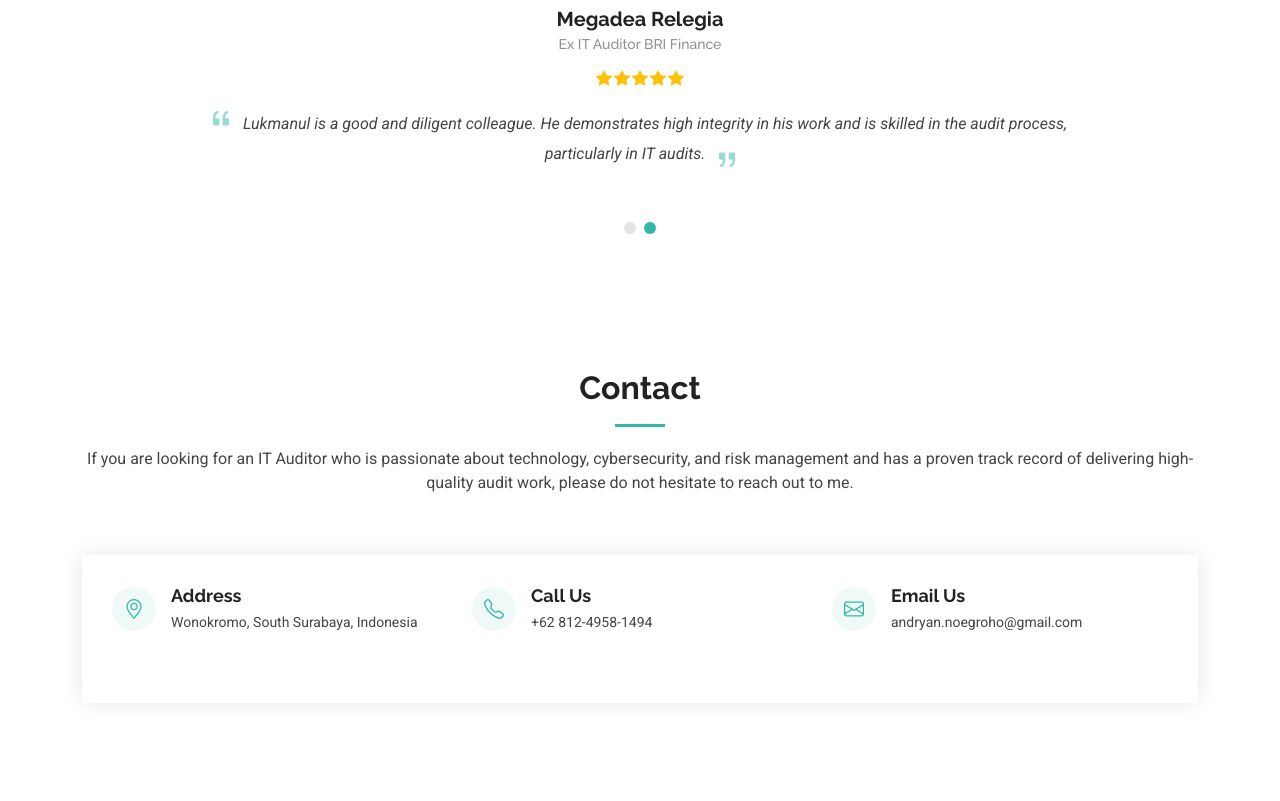
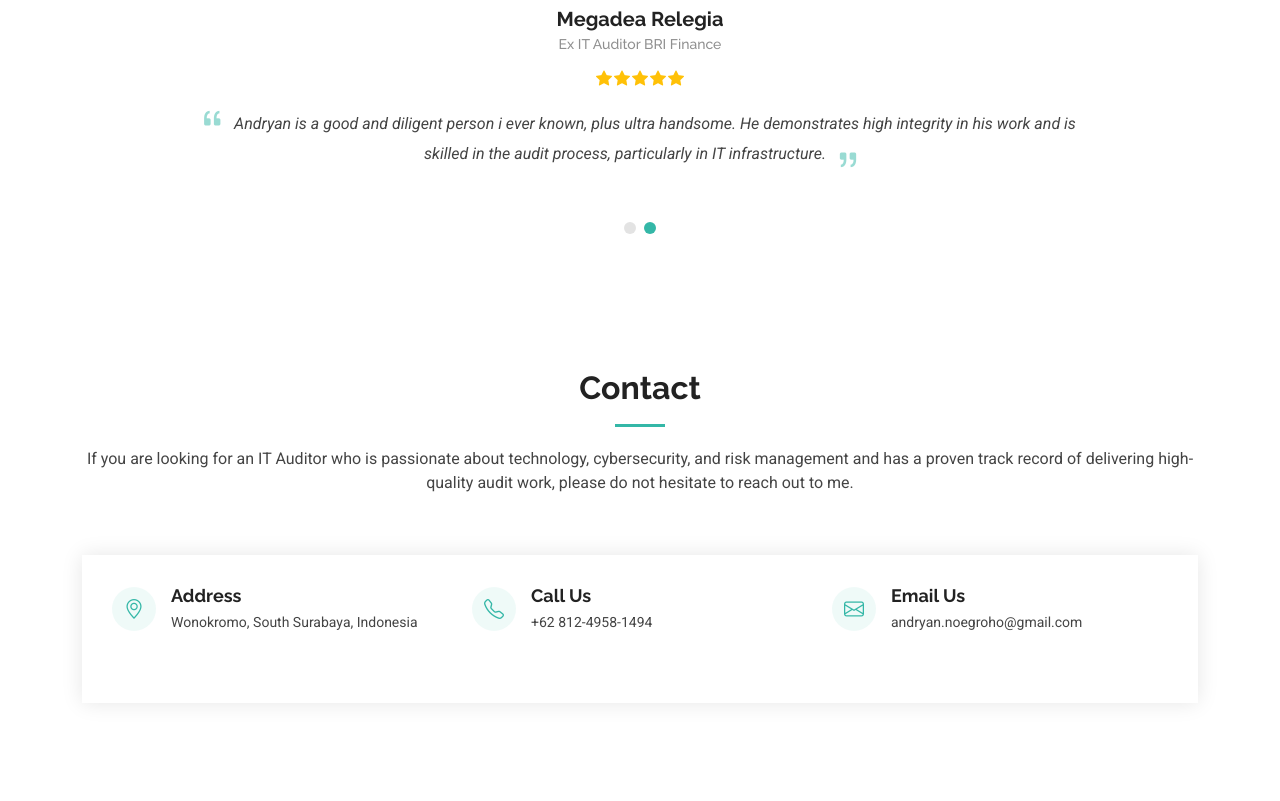
Before and after one commit to andryanbn/andryanbn.github.io, a plain HTML site: page index.html in a window 1280 px wide. Shown: the part 6071-6872 px from the top of the page. Drawn offline with nearby package versions, Linux system fonts and the light colour scheme.

Commit message:
Update index.html

```diff
--- a/index.html
+++ b/index.html
@@ -712,7 +712,7 @@
                     <i class="bi bi-quote quote-icon-left"></i>
                     <span
                       >
-                      his IT audit and application testing skills are a cornerstone of our organization's technology strategy. Your passion
+                      his IT skills are a cornerstone of our organization's technology strategy. His passion
                       for ensuring the highest standards of security and functionality is truly commendable, and we are fortunate to have you
                       as a valuable member of our team. Keep up the outstanding work!</span
                     >
@@ -741,8 +741,8 @@
                   <p>
                     <i class="bi bi-quote quote-icon-left"></i>
                     <span
-                      >Lukmanul is a good and diligent colleague. He demonstrates high integrity in his work and is skilled in the audit
-                      process, particularly in IT audits.</span
+                      >Andryan is a good and diligent person i ever known, plus ultra handsome. He demonstrates high integrity in his work and is skilled in the audit
+                      process, particularly in IT infrastructure.</span
                     >
                     <i class="bi bi-quote quote-icon-right"></i>
                   </p>
```
